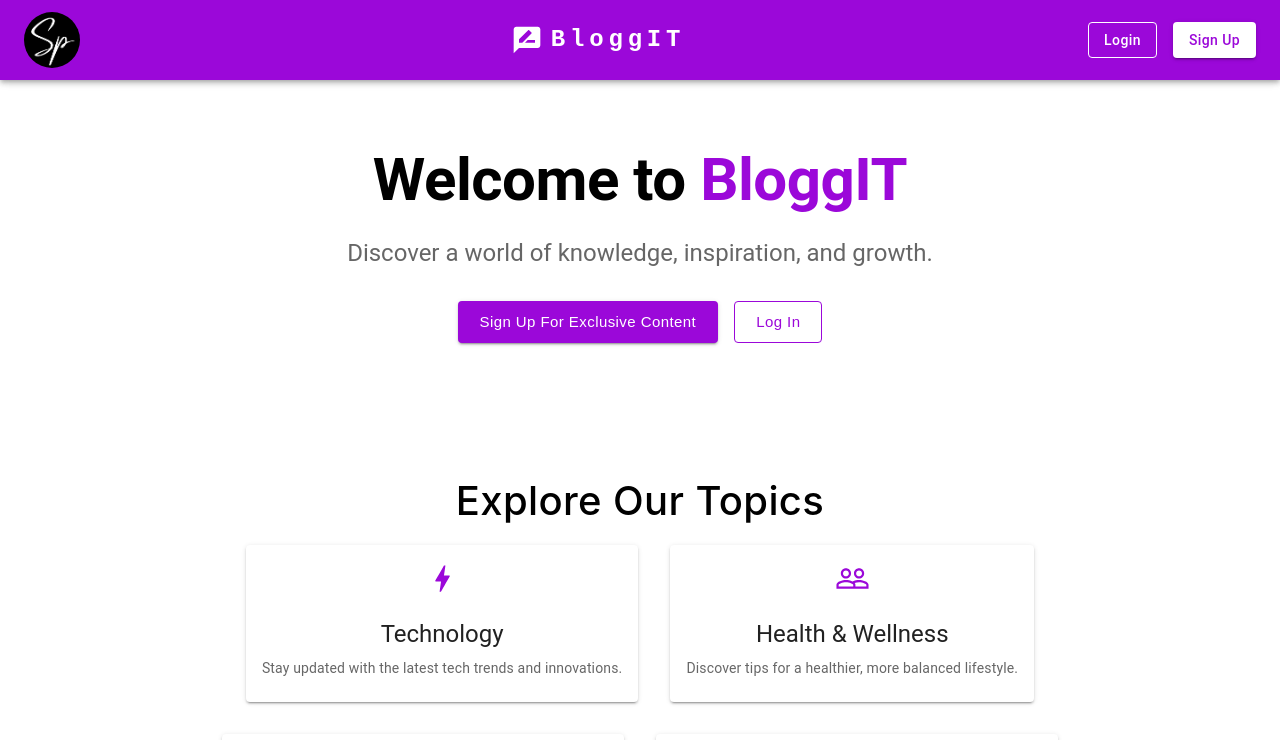
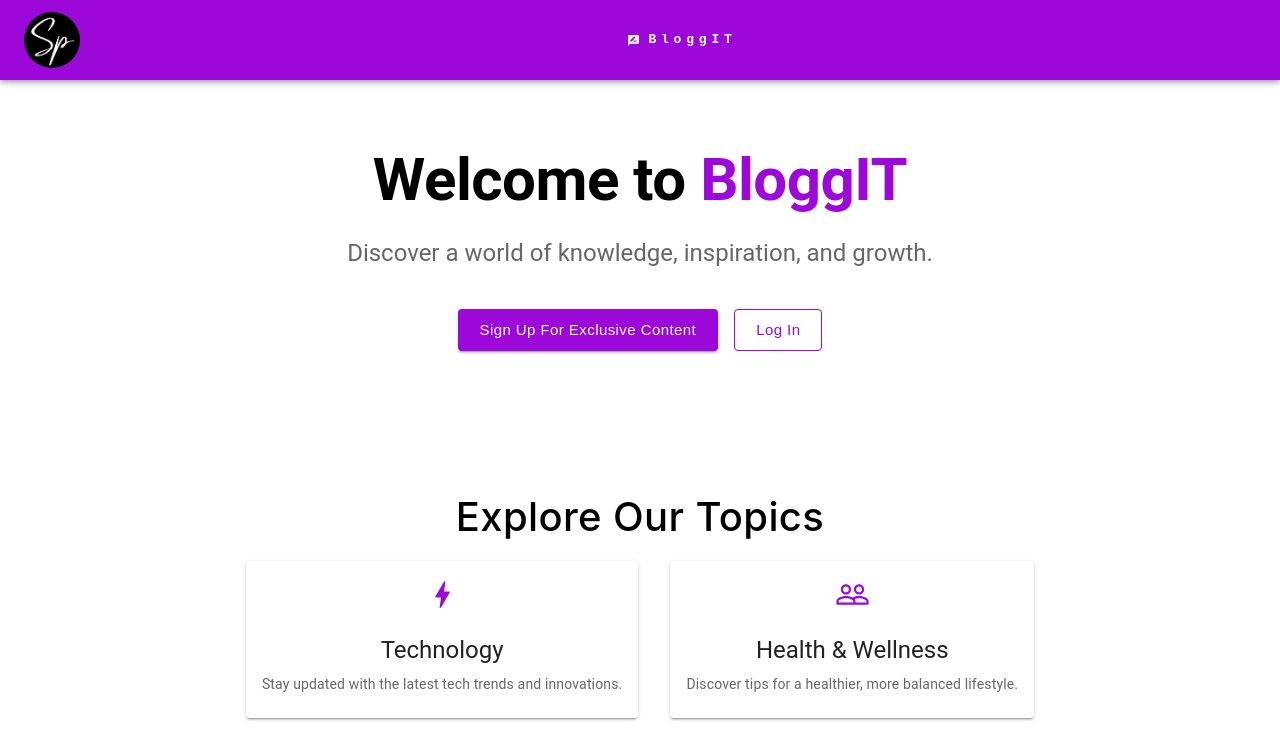
Before and after one commit to Shivam-S-Pathak/bloggitClient, a React (Vite) app: page / in a window 1280 px wide. Shown: the top 740 px of the page. Built offline with nearby package versions, Linux system fonts and the light colour scheme.

Commit message:
ui update

```diff
--- a/src/components/LandNavBar/LandNav.jsx
+++ b/src/components/LandNavBar/LandNav.jsx
@@ -52,7 +52,7 @@ const LandNav = () => {
         </IconButton>
 
         <Typography
-          variant="h5"
+          // variant="h5"
           component="div"
           sx={{
             flexGrow: 1,
@@ -62,21 +62,14 @@ const LandNav = () => {
             display: "flex",
             alignItems: "center",
             justifyContent: "center",
+            fontSize: "inherit",
           }}
         >
-          <RateReviewIcon sx={{ fontSize: "2rem", padding: "0 0.5rem 0 0" }} />
+          <RateReviewIcon
+            sx={{ fontSize: "inherit", padding: "0 0.5rem 0 0" }}
+          />
           BloggIT
         </Typography>
-        <Link to="/login">
-          <Button variant="outlined" sx={{ my: 2, color: "white", display: "block",borderColor:"white", textTransform:"capitalize",mr:1 }}>
-            Login
-          </Button>
-        </Link>
-        <Link to="/signup">
-          <Button variant="contained" sx={{ my: 2, color: "rgb(155, 8, 217)", display: "block",borderColor:"white" , bgcolor:"white", ml:1 , textTransform:"capitalize" }}>
-            Sign Up
-          </Button>
-        </Link>
       </Toolbar>
     </AppBar>
   );
--- a/src/components/blog/ShowBlogs.jsx
+++ b/src/components/blog/ShowBlogs.jsx
@@ -18,7 +18,7 @@ import { DataContext } from "../../context/DataProvider.jsx";
 //components
 import SkeletonBlog from "./skeletonBlog.jsx";
 import Comment from "../comments/Comment.jsx";
-import CommentIcon from "@mui/icons-material/Comment";
+import InsertCommentOutlinedIcon from "@mui/icons-material/InsertCommentOutlined";
 import FavoriteBorderIcon from "@mui/icons-material/FavoriteBorder";
 import FavoriteIcon from "@mui/icons-material/Favorite";
 
@@ -185,7 +185,7 @@ const ShowBlogs = () => {
                 }}
                 onClick={handleCommentClick}
               >
-                <CommentIcon
+                <InsertCommentOutlinedIcon
                   sx={{
                     color: "rgb(155, 8, 217)",
                     fontSize: "2rem",
@@ -217,6 +217,7 @@ const ShowBlogs = () => {
                     sx={{
                       color: "red",
                       fontSize: "2rem",
+
                       mr: 1,
                     }}
                   />
--- a/src/components/landingPage/LandPage.jsx
+++ b/src/components/landingPage/LandPage.jsx
@@ -88,13 +88,14 @@ const LandPage = () => {
                 variant="contained"
                 size="large"
                 sx={{
-                  mr: 2,
+                  m:1,
                   backgroundColor: "rgb(155, 8, 217)",
                   textTransform: "capitalize",
                   fontFamily: "revert",
                   "&:hover": {
                     transform: "scale(1.05)",
                     color: "white",
+
                     transition: "all 0.1s ease-in-out",
                   },
                 }}
@@ -109,6 +110,7 @@ const LandPage = () => {
                 sx={{
                   color: "rgb(155, 8, 217)",
                   borderColor: "rgb(155, 8, 217)",
+                  m:1,
                   textTransform: "capitalize",
                   fontFamily: "revert",
                   "&:hover": {
```
